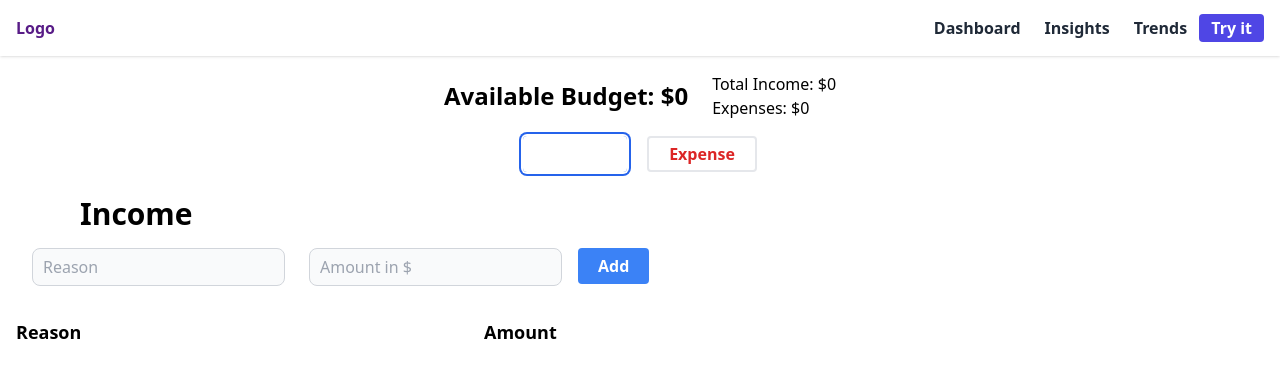
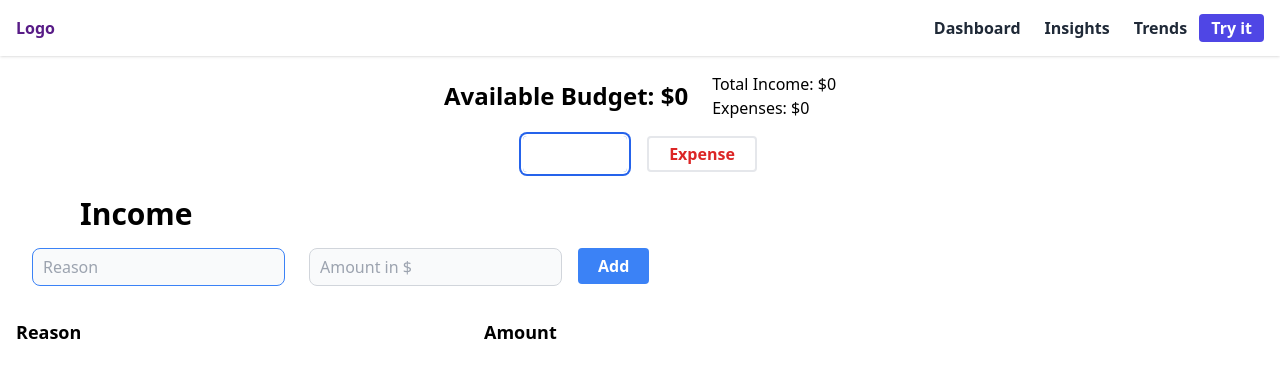
Before and after one commit to suraffy/budget-app, a React (Create React App) app: page / in a window 1280 px wide. Shown: the top 378 px of the page. Built offline with nearby package versions, Linux system fonts and the light colour scheme.

Commit message:
Focus Input element on form submit

```diff
--- a/src/components/Home.jsx
+++ b/src/components/Home.jsx
@@ -1,4 +1,4 @@
-import { useState } from "react";
+import React, { useState } from "react";
 
 import Navbar from "./common/Navbar";
 import Budget from "./Budget";
@@ -8,6 +8,7 @@ import CashflowTable from "./CashflowTable";
 
 const Home = () => {
   const currency = "$";
+  const inputRef = React.createRef();
 
   const [availableBudget, setAvailableBudget] = useState(0);
   const [totalIncome, setTotalIncome] = useState(0);
@@ -93,6 +94,7 @@ const Home = () => {
     setErrors({});
     reasonEl.value = "";
     amountEl.value = "";
+    inputRef.current.focus();
   };
 
   const handleDeleteItem = (item) => {
@@ -148,7 +150,7 @@ const Home = () => {
             {currentCashflow}
           </h4>
 
-          <Form errors={errors} onSubmit={handleSubmit} />
+          <Form errors={errors} inputRef={inputRef} onSubmit={handleSubmit} />
 
           {currentCashflow === "income" ? (
             <CashflowTable
--- a/src/components/common/Form.jsx
+++ b/src/components/common/Form.jsx
@@ -1,4 +1,4 @@
-const Form = ({ errors, onSubmit }) => {
+const Form = ({ errors, inputRef, onSubmit }) => {
   return (
     <form onSubmit={onSubmit} className="flex flex-wrap gap-2 mb-4 sm:ml-4">
       <div className="flex flex-col max-w-full">
@@ -7,6 +7,8 @@ const Form = ({ errors, onSubmit }) => {
           name="reason"
           placeholder="Reason"
           // required
+          autoFocus
+          ref={inputRef}
           autoComplete="off"
           className={` ${
             errors.reason ? "border border-red-500" : ""
```
